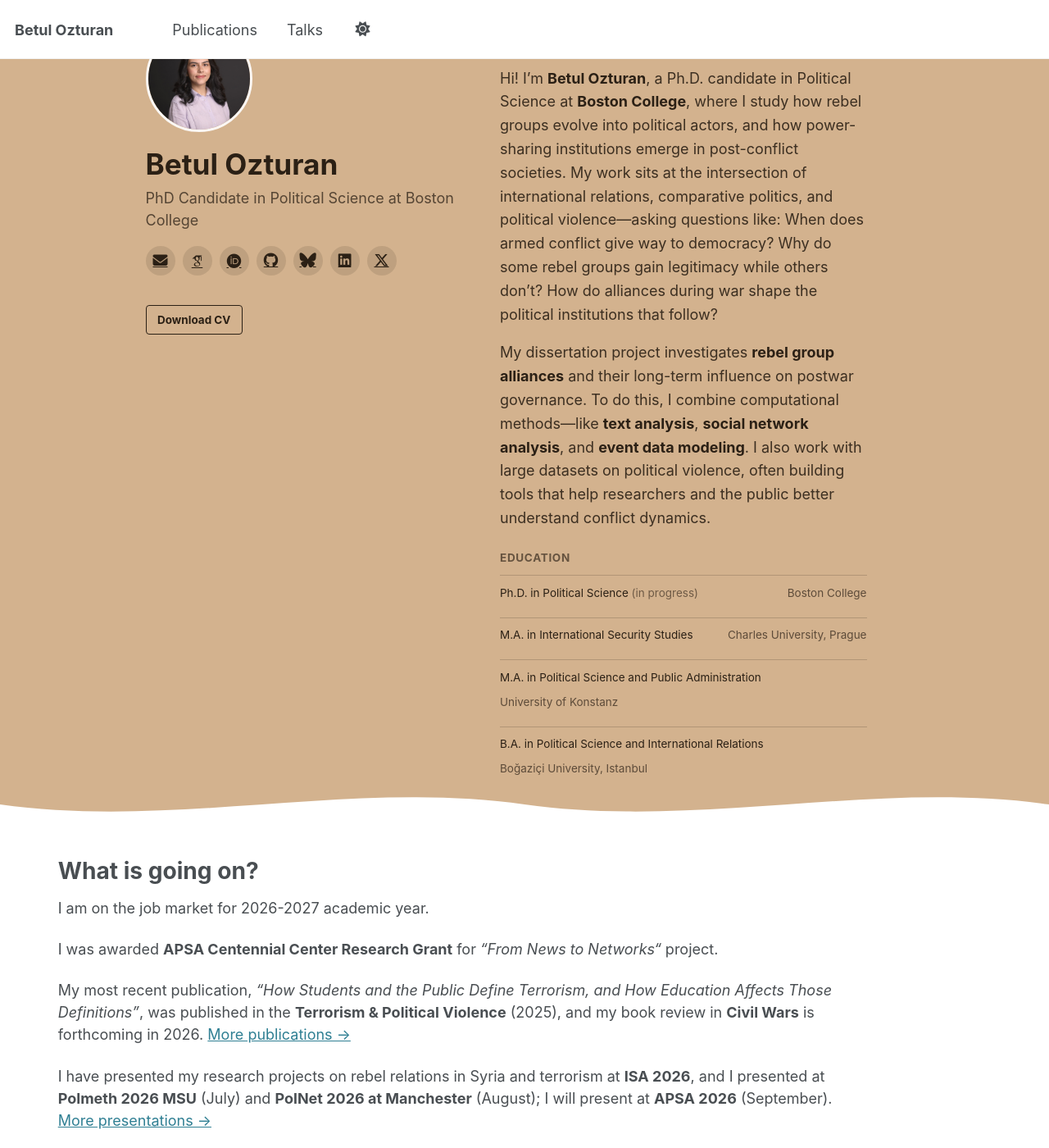
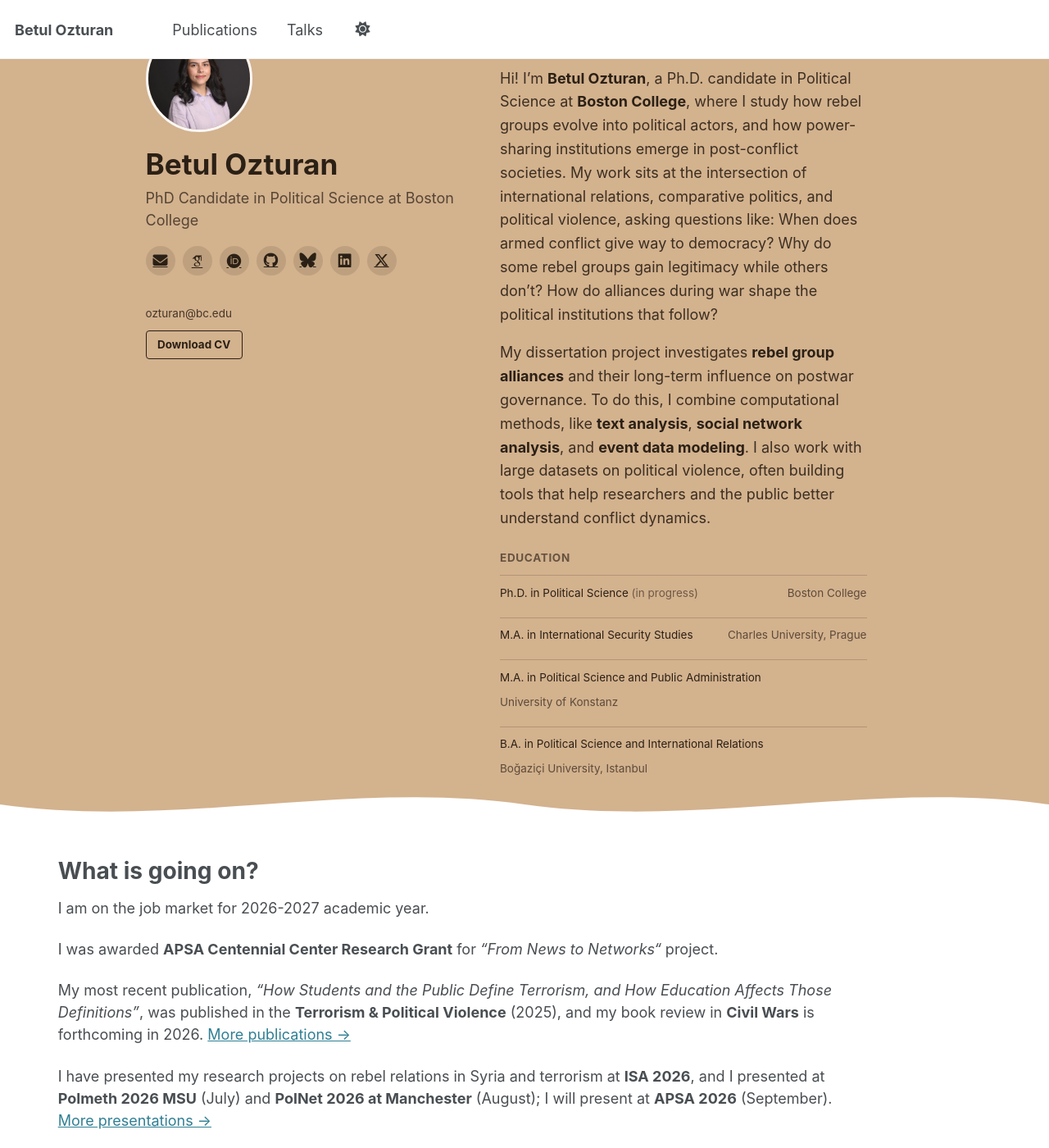
Before and after one commit to betulozturan/betulozturan.github.io, a Jekyll site: the page built from _pages/about.md, in a window 1280 px wide and 1400 px high, scrolled down 357 px. Shown: the whole window at 82% size. Built offline with Jekyll 4.4.1, drawn with Linux system fonts in a browser that asks for light colours; some web fonts are replaced; some of the changed text lies outside the part shown.

Commit message:
Remove remaining em dashes, show email as text before Download CV
Replace the last few em dashes in about.md and publications.html with
commas/parentheses per the site's no-em-dash convention. Also add the
author's email as plain text above the Download CV button in the
hero, in addition to the existing icon link.

```diff
--- a/_includes/hero-profile.html
+++ b/_includes/hero-profile.html
@@ -45,6 +45,8 @@
           {% endif %}
         </ul>
 
+        {% if site.author.email %}<p class="hero-profile__email">{{ site.author.email }}</p>{% endif %}
+
         <a href="{{ base_path }}/files/Betul_Ozturan.pdf" class="btn btn--light-outline hero-profile__cv-btn" target="_blank" rel="noopener">Download CV</a>
       </div>
 
--- a/_pages/about.md
+++ b/_pages/about.md
@@ -6,8 +6,8 @@ hero_profile: true
 header:
   overlay_image: IMG_0022.jpg
 about_bio:
-  - "Hi! I’m **Betul Ozturan**, a Ph.D. candidate in Political Science at **Boston College**, where I study how rebel groups evolve into political actors, and how power-sharing institutions emerge in post-conflict societies. My work sits at the intersection of international relations, comparative politics, and political violence—asking questions like: When does armed conflict give way to democracy? Why do some rebel groups gain legitimacy while others don’t? How do alliances during war shape the political institutions that follow?"
-  - "My dissertation project investigates **rebel group alliances** and their long-term influence on postwar governance. To do this, I combine computational methods—like **text analysis**, **social network analysis**, and **event data modeling**. I also work with large datasets on political violence, often building tools that help researchers and the public better understand conflict dynamics."
+  - "Hi! I’m **Betul Ozturan**, a Ph.D. candidate in Political Science at **Boston College**, where I study how rebel groups evolve into political actors, and how power-sharing institutions emerge in post-conflict societies. My work sits at the intersection of international relations, comparative politics, and political violence, asking questions like: When does armed conflict give way to democracy? Why do some rebel groups gain legitimacy while others don’t? How do alliances during war shape the political institutions that follow?"
+  - "My dissertation project investigates **rebel group alliances** and their long-term influence on postwar governance. To do this, I combine computational methods, like **text analysis**, **social network analysis**, and **event data modeling**. I also work with large datasets on political violence, often building tools that help researchers and the public better understand conflict dynamics."
 education:
   - degree: "Ph.D. in Political Science"
     school: "Boston College"
@@ -53,11 +53,11 @@ Over the past four years, I’ve taught and assisted in a range of undergraduate
 
 ## Other things I do
 
-Before starting my Ph.D. in the U.S., I completed a **double M.A.** in *International Security Studies* from **Charles University** in Prague, and another in *Political Science and Public Administration* from the **University of Konstanz** in Germany. My master’s thesis introduced the **POLVITED dataset**—a merged conflict event database for Türkiye—where I applied **machine learning** and **spatial visualization** to track patterns in political violence. I also participated in the **ICPSR Summer Program** at the University of Michigan and the **Summer Institute in Computational Social Science (SICSS)**.
+Before starting my Ph.D. in the U.S., I completed a **double M.A.** in *International Security Studies* from **Charles University** in Prague, and another in *Political Science and Public Administration* from the **University of Konstanz** in Germany. My master’s thesis introduced the **POLVITED dataset** (a merged conflict event database for Türkiye) where I applied **machine learning** and **spatial visualization** to track patterns in political violence. I also participated in the **ICPSR Summer Program** at the University of Michigan and the **Summer Institute in Computational Social Science (SICSS)**.
 
 I hold a B.A. in **Political Science and International Relations** from **Boğaziçi University** in Istanbul, where I also minored in Economics and spent a semester at **The American University in Cairo** as an exchange student.
 
 In addition to my dissertation work, I’ve conducted field research in **Turkey**, **Ukraine**, worked on projects like the **Political Violence Lab** and **Western Jihadism Project**, and presented at major conferences including **APSA**, **ISA**, and **MPSA**. I’ve also been fortunate to receive fellowships and support from the **APSA Centennial Research Grants**, **Institute for Humane Studies**, **Omar Aggad Fellowship of Boston College**, **Clough Center for the Study of Constitutional Democracy**, and the **German Academic Exchange Service (DAAD)**.
 
 
-If you're interested in my work, want to collaborate, or just want to chat about rebel group strategies or visualizing conflict data —feel free to reach out!
+If you're interested in my work, want to collaborate, or just want to chat about rebel group strategies or visualizing conflict data, feel free to reach out!
--- a/_pages/publications.html
+++ b/_pages/publications.html
@@ -43,7 +43,7 @@ author_profile: true
 <p class="pub-entry__title">Why Do Rebel Groups Ally and Fight? A Network Model of Wartime Cooperation and Conflict</p>
 <p class="pub-entry__meta">Ozturan, B. (working paper)</p>
 <p class="pub-entry__abstract">This article develops a relational theory of wartime cooperation and conflict and tests it on the Syrian civil war, reconstructing the inter-rebel network as a two-layer object, one layer for cooperation and one for conflict, from georeferenced event data on 77 armed groups active between 2011 and 2024. Building on accounts centered on identity, power, and territory, the theory derives four hypotheses, including a "frenemy" hypothesis that treats the coincidence of cooperation and conflict on the same dyad as a third, analytically distinct relational type rather than a residual overlap between the other two. Five complementary network models, cross-sectional and temporal exponential random graph models, a multilayer ERGM, a four-category multinomial logit, and an additive and multiplicative effects model, are estimated jointly, with agreement across their non-overlapping assumptions serving as the inferential warrant. Geographic proximity is the strongest and most consistent predictor of whether any tie exists; power operates as a node-level activity effect, with the most resourced groups forming disproportionately many ties of every kind; and ideology suppresses conflict without driving alliance, an effect concentrated early in the war. The frenemy pattern, rather than reflecting a distinct dyadic tendency, proves to be a by-product of activity concentrated on a small number of powerful hubs.</p>
-<p class="pub-entry__meta">Full paper available on request — reach out at ozturan@bc.edu.</p>
+<p class="pub-entry__meta">Full paper available on request, reach out at ozturan@bc.edu.</p>
 </div>
 
 <div class="pub-entry">
--- a/_sass/custom.scss
+++ b/_sass/custom.scss
@@ -122,6 +122,12 @@ $hero-ink: #2b2015;
       background: rgba($hero-ink, 0.22);
     }
   }
+}
+
+.hero-profile__email {
+  color: rgba($hero-ink, 0.85);
+  font-size: $type-size-6;
+  margin: 0 0 0.75em;
 }
 
 .hero-profile__cv-btn {
```
